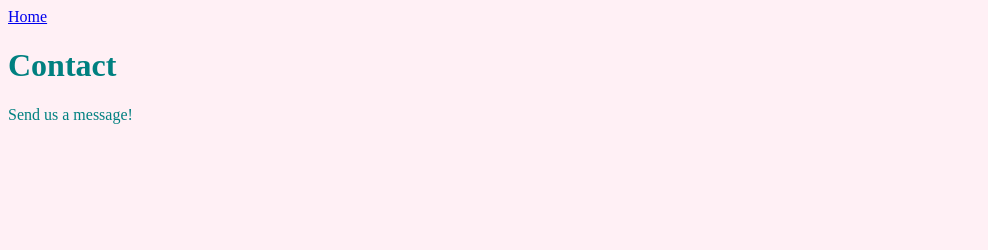
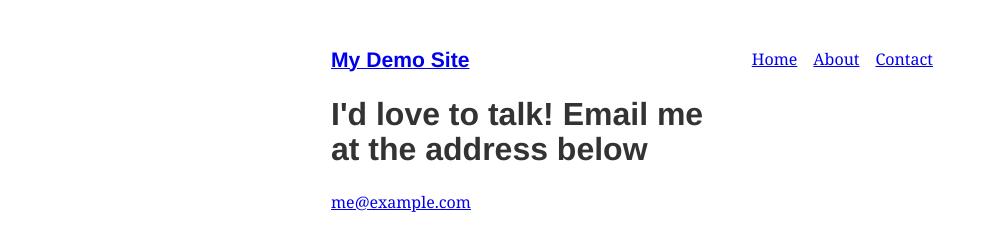
Before and after one commit to gerhynes/gatsby-demo, a Gatsby site: page /contact in a window 1280 px wide. Shown: the whole page, without its empty margins (0-988 px from the left). Built offline with nearby package versions, Linux system fonts and the light colour scheme; Gatsby itself is replaced by a stand-in of ours.

Commit message:
Add typography and layout

```diff
--- a/gatsby-config.js
+++ b/gatsby-config.js
@@ -1,9 +1,10 @@
-/**
- * Configure your Gatsby site with this file.
- *
- * See: https://www.gatsbyjs.org/docs/gatsby-config/
- */
-
 module.exports = {
-  /* Your site config here */
+  plugins: [
+    {
+      resolve: `gatsby-plugin-typography`,
+      options: {
+        pathToConfigModule: `src/utils/typography`,
+      },
+    },
+  ],
 }
--- a/package.json
+++ b/package.json
@@ -15,8 +15,12 @@
   },
   "dependencies": {
     "gatsby": "^2.18.12",
+    "gatsby-plugin-typography": "^2.3.20",
     "react": "^16.12.0",
-    "react-dom": "^16.12.0"
+    "react-dom": "^16.12.0",
+    "react-typography": "^0.16.19",
+    "typography": "^0.16.19",
+    "typography-theme-fairy-gates": "^0.16.19"
   },
   "devDependencies": {
     "prettier": "^1.19.1"
--- /dev/null
+++ b/src/components/layout.js
@@ -0,0 +1,23 @@
+import React from "react"
+import { Link } from "gatsby"
+const ListLink = props => (
+  <li style={{ display: `inline-block`, marginRight: `1rem` }}>
+    <Link to={props.to}>{props.children}</Link>
+  </li>
+)
+
+export default ({ children }) => (
+  <div style={{ margin: `3rem auto`, maxWidth: 650, padding: `0 1rem` }}>
+    <header style={{ marginBottom: `1.5rem` }}>
+      <Link to="/" style={{ textShadow: `none`, backgroundImage: `none` }}>
+        <h3 style={{ display: `inline` }}>My Demo Site</h3>
+      </Link>
+      <ul style={{ listStyle: `none`, float: `right` }}>
+        <ListLink to="/">Home</ListLink>
+        <ListLink to="/about/">About</ListLink>
+        <ListLink to="/contact/">Contact</ListLink>
+      </ul>
+    </header>
+    {children}
+  </div>
+)
--- a/src/pages/contact.js
+++ b/src/pages/contact.js
@@ -1,11 +1,11 @@
 import React from "react"
-import { Link } from "gatsby"
-import Header from "../components/header"
+import Layout from "../components/layout"
 
 export default () => (
-  <div style={{ color: `teal` }}>
-    <Link to="/">Home</Link>
-    <Header headerText="Contact" />
-    <p>Send us a message!</p>
-  </div>
+  <Layout>
+    <h1>I'd love to talk! Email me at the address below</h1>
+    <p>
+      <a href="mailto:me@example.com">me@example.com</a>
+    </p>
+  </Layout>
 )
--- a/src/pages/index.js
+++ b/src/pages/index.js
@@ -1,12 +1,12 @@
 import React from "react"
-import { Link } from "gatsby"
-import Header from "../components/header"
+import Layout from "../components/layout"
 
 export default () => (
-  <div style={{ color: `purple` }}>
-    <Link to="/contact/">Contact</Link>
-    <Header headerText="Hello Gatsby!" />
-    <p>What a world.</p>
-    <img src="https://source.unsplash.com/random/400x200" alt="" />
-  </div>
+  <Layout>
+    <h1>Hi! I'm building a fake Gatsby site as part of a tutorial!</h1>
+    <p>
+      What do I like to do? Lots of course but definitely enjoy building
+      websites.
+    </p>
+  </Layout>
 )
--- a/src/styles/global.css
+++ b/src/styles/global.css
@@ -1,3 +1,3 @@
-html {
+/* html {
   background-color: lavenderblush;
-}
+} */
--- /dev/null
+++ b/src/utils/typography.js
@@ -0,0 +1,7 @@
+import Typography from "typography"
+import fairyGateTheme from "typography-theme-fairy-gates"
+
+const typography = new Typography(fairyGateTheme)
+
+export const { scale, rhythm, options } = typography
+export default typography
```
Also changed, not shown: src/pages/about.js (+5 -6 lines), 1 other file.
